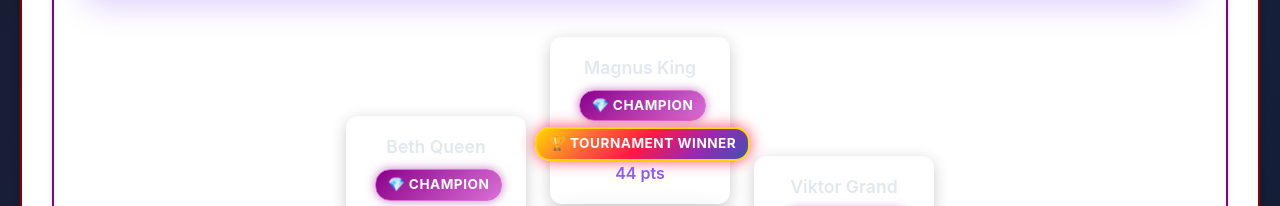
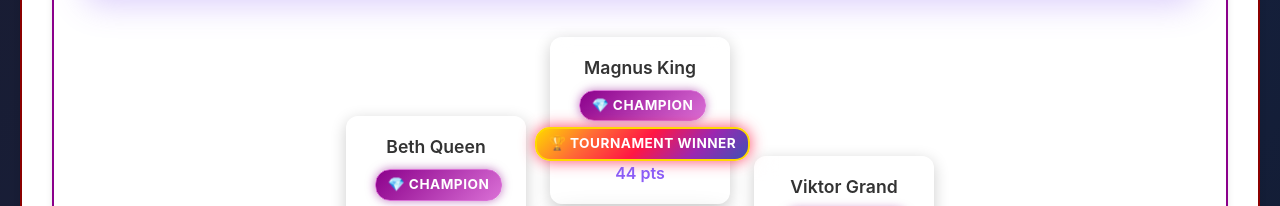
Before and after one commit to boronj/CPHS-chess, a plain HTML site: page archives.html in a window 1280 px wide. Shown: the part 548-754 px from the top of the page. Drawn offline with Linux system fonts and the light colour scheme; no server answers.

Commit message:
fixing css

```diff
--- a/assets/css/main.css
+++ b/assets/css/main.css
@@ -332,6 +332,10 @@ body {
     font-size: 1.1em;
     margin-bottom: 6px;
     color: #e2e8f0;
+}
+
+.dark-name {
+    color:#333;
 }
 
 .podium-points {
@@ -975,6 +979,7 @@ button:hover {
 }
 
 .player-item {
+    color: #333;
     display: flex;
     justify-content: space-between;
     align-items: center;
--- a/assets/js/archives.js
+++ b/assets/js/archives.js
@@ -36,7 +36,7 @@ async function updateArchivesDisplay() {
                     archiveHTML += `
                         <div class="podium-place place-${place}">
                             <div class="podium-player">
-                                <div class="podium-name">${name}</div>
+                                <div class="podium-name dark-name">${name}</div>
                                 <div class="podium-badges" style="display: flex; gap: 6px; flex-wrap: wrap; justify-content: center; margin-top: 8px;">
                                     ${getChampionBadge(name)}
                                     ${getTournamentWinnerBadge(name)}
```
